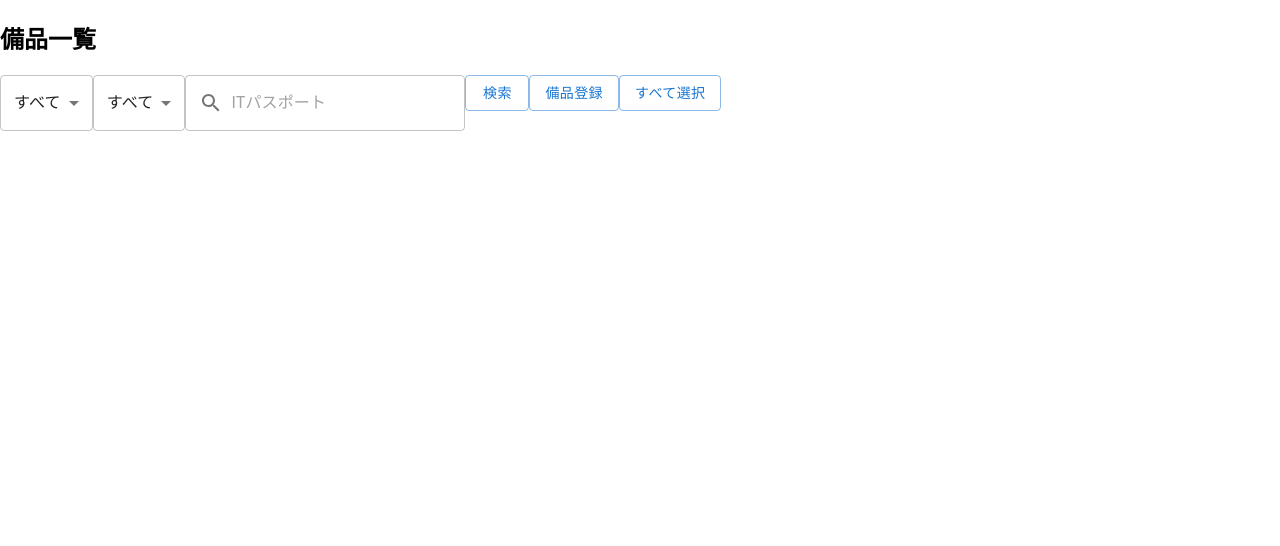
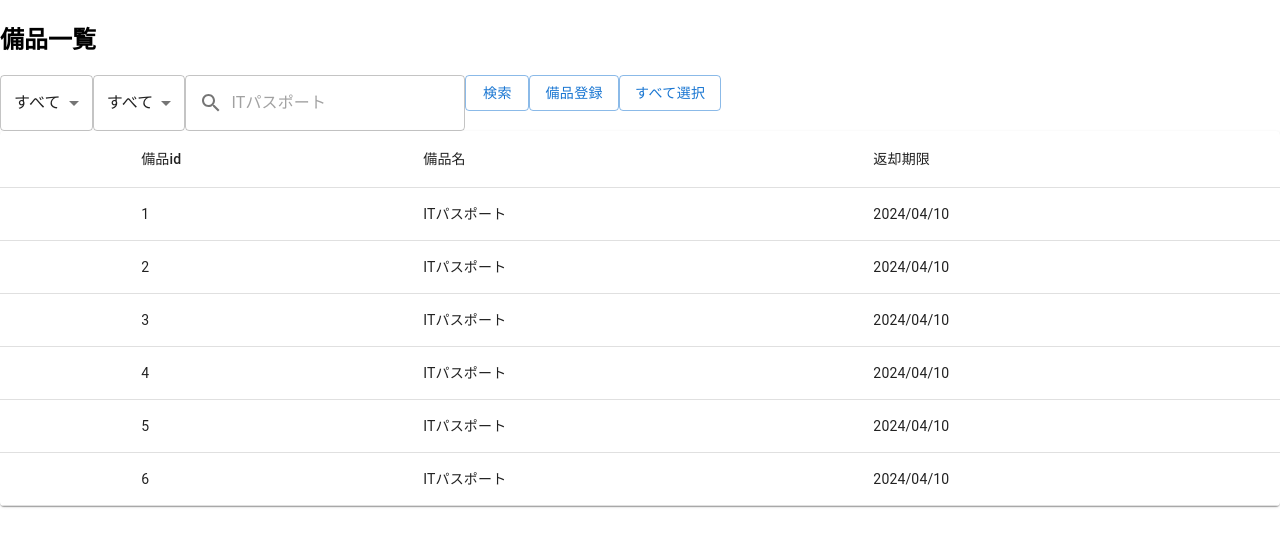
Before and after one commit to takumiTakahata/equipment_management_system, a React (Create React App) app in the folder app/: page /equipment_list in a window 1280 px wide. Shown: the top 546 px of the page. Built offline with nearby package versions, Linux system fonts and the light colour scheme.

Commit message:
備品の一覧を表示

```diff
--- a/app/src/components/equipment_list.tsx
+++ b/app/src/components/equipment_list.tsx
@@ -3,6 +3,13 @@ import { MenuItem } from "@mui/material";
 import SearchIcon from "@mui/icons-material/Search";
 import InputAdornment from "@mui/material/InputAdornment";
 import { Button } from "@mui/material";
+import Table from "@mui/material/Table";
+import TableBody from "@mui/material/TableBody";
+import TableCell from "@mui/material/TableCell";
+import TableContainer from "@mui/material/TableContainer";
+import TableHead from "@mui/material/TableHead";
+import TableRow from "@mui/material/TableRow";
+import Paper from "@mui/material/Paper";
 
 function createEquipmentList(
   id: number, //備品ID
@@ -15,6 +22,15 @@ function createEquipmentList(
     deadline,
   };
 }
+
+const rows = [
+  createEquipmentList(1, "ITパスポート", "2024/04/10"),
+  createEquipmentList(2, "ITパスポート", "2024/04/10"),
+  createEquipmentList(3, "ITパスポート", "2024/04/10"),
+  createEquipmentList(4, "ITパスポート", "2024/04/10"),
+  createEquipmentList(5, "ITパスポート", "2024/04/10"),
+  createEquipmentList(6, "ITパスポート", "2024/04/10"),
+];
 
 function EquipmentList() {
   const loan_status = [
@@ -81,6 +97,28 @@ function EquipmentList() {
       <Button variant="outlined">検索</Button>
       <Button variant="outlined">備品登録</Button>
       <Button variant="outlined">すべて選択</Button>
+      <TableContainer component={Paper} className="tablecontainer">
+        <Table aria-label="simple table">
+          <TableHead>
+            <TableRow>
+              <TableCell></TableCell>
+              <TableCell>備品id</TableCell>
+              <TableCell>備品名</TableCell>
+              <TableCell>返却期限</TableCell>
+            </TableRow>
+          </TableHead>
+          <TableBody>
+            {rows.map((item) => (
+              <TableRow key={item.id}>
+                <TableCell></TableCell>
+                <TableCell>{item.id}</TableCell>
+                <TableCell>{item.name}</TableCell>
+                <TableCell>{item.deadline}</TableCell>
+              </TableRow>
+            ))}
+          </TableBody>
+        </Table>
+      </TableContainer>
     </div>
   );
 }
```
